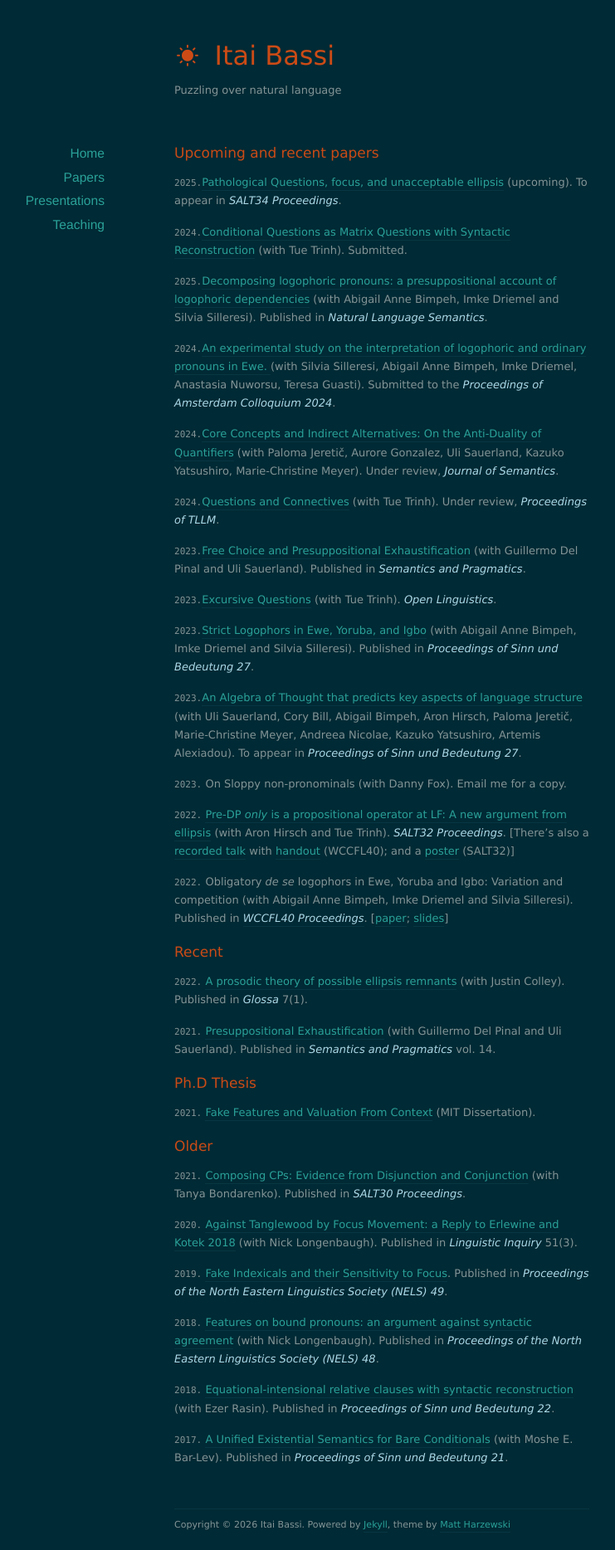
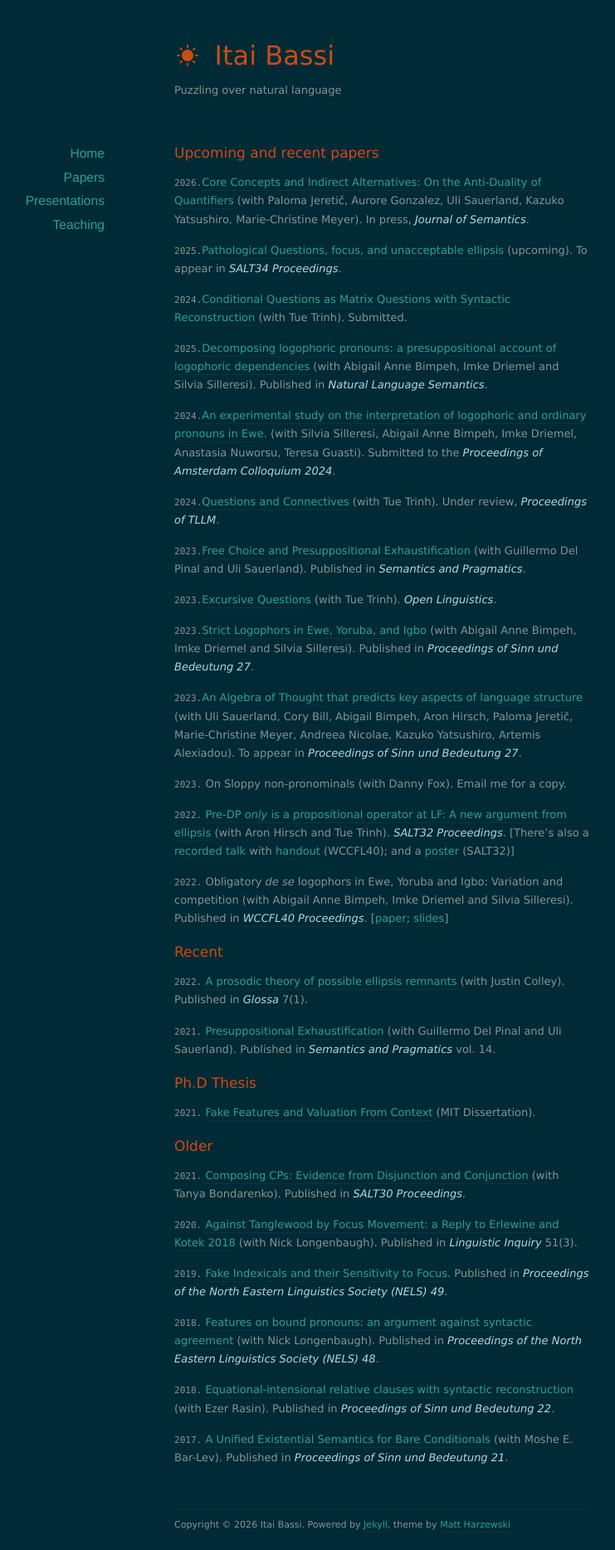
Before and after one commit to itaibassi/itaibassi.github.io, a Jekyll site: the page built from papers/index.markdown, in a window 1280 px wide. Shown: the whole page at 83% size, without its empty margins (180-921 px from the left). Built offline with Jekyll 4.4.1, drawn with Linux system fonts in a browser that asks for light colours; nearby versions of some CDN libraries; some of the changed lines change nothing that is shown.

Commit message:
Update index.markdown

```diff
--- a/papers/index.markdown
+++ b/papers/index.markdown
@@ -8,6 +8,9 @@ title: Papers
 
 
 # Upcoming and recent papers
+
+`2026.`[Core Concepts and Indirect Alternatives:
+On the Anti-Duality of Quantifiers](https://www.dropbox.com/scl/fi/3n8l6ti2rkxwpof4q6lvf/Core-Concepts-and-Indirect-Alternatives_JoS.pdf?rlkey=couotuw3jek8by9kdh687kl9v&dl=0) (with Paloma Jeretič, Aurore Gonzalez, Uli Sauerland, Kazuko Yatsushiro, Marie-Christine Meyer). In press, *<font color="lightblue"> Journal of Semantics</font>*.
 
 `2025.`[Pathological Questions, focus, and unacceptable ellipsis](https://www.dropbox.com/scl/fi/vu9aqo0ng6a9we8u4nhqp/Bassi_SALT34-Rochester_slides.pdf?rlkey=5vp8v72cocjw5jqxia4int386&dl=0) (upcoming). To appear in *<font color="lightblue"> SALT34 Proceedings</font>*.
 
@@ -20,9 +23,6 @@ dependencies](https://link.springer.com/epdf/10.1007/s11050-025-09242-x?sharing_
 `2024.`[An experimental study on the interpretation of logophoric and ordinary pronouns in Ewe.
 ](https://www.dropbox.com/scl/fi/3dou03ehjsz6au4px6ykp/An-experimental-study-on-the-interpretation-of-logophoric-and-ordinary-pronouns-in-Ewe.pdf?rlkey=7sid8pp7ctbp00e5sjwcydf5w&dl=0)   (with Silvia Silleresi, Abigail Anne Bimpeh, Imke Driemel, Anastasia Nuworsu, Teresa Guasti). Submitted to the *<font color="lightblue"> Proceedings of Amsterdam Colloquium 2024</font>*.
 
-
-`2024.`[Core Concepts and Indirect Alternatives:
-On the Anti-Duality of Quantifiers](https://www.dropbox.com/scl/fi/3n8l6ti2rkxwpof4q6lvf/Core-Concepts-and-Indirect-Alternatives_JoS.pdf?rlkey=couotuw3jek8by9kdh687kl9v&dl=0) (with Paloma Jeretič, Aurore Gonzalez, Uli Sauerland, Kazuko Yatsushiro, Marie-Christine Meyer). Under review, *<font color="lightblue"> Journal of Semantics</font>*.
 
 `2024.`[Questions and Connectives](trinhhuutue.com/wp-content/uploads/2024/08/trinhbassi2024questions.pdf) (with Tue Trinh). Under review, *<font color="lightblue"> Proceedings of TLLM</font>*.
 
```
